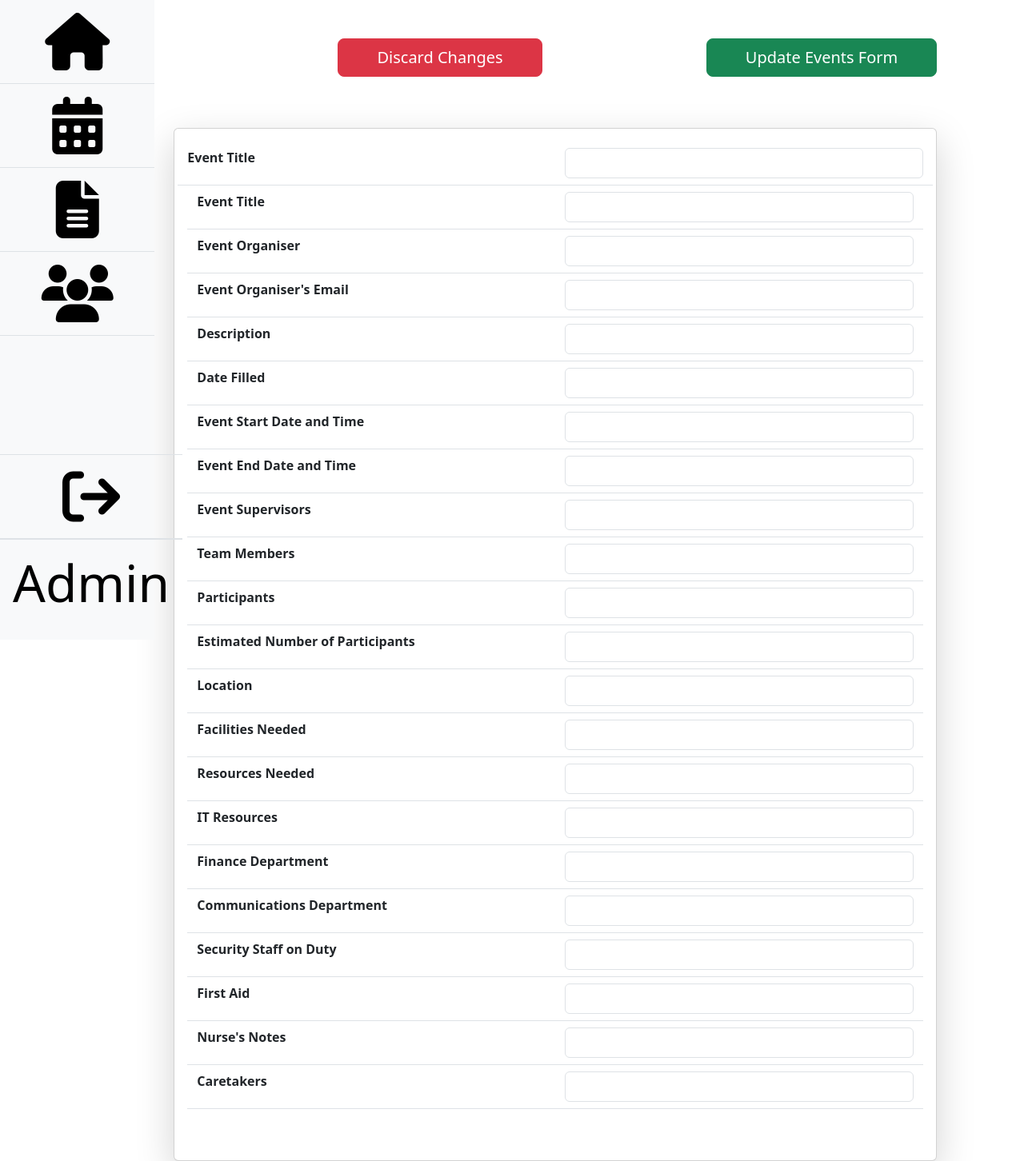
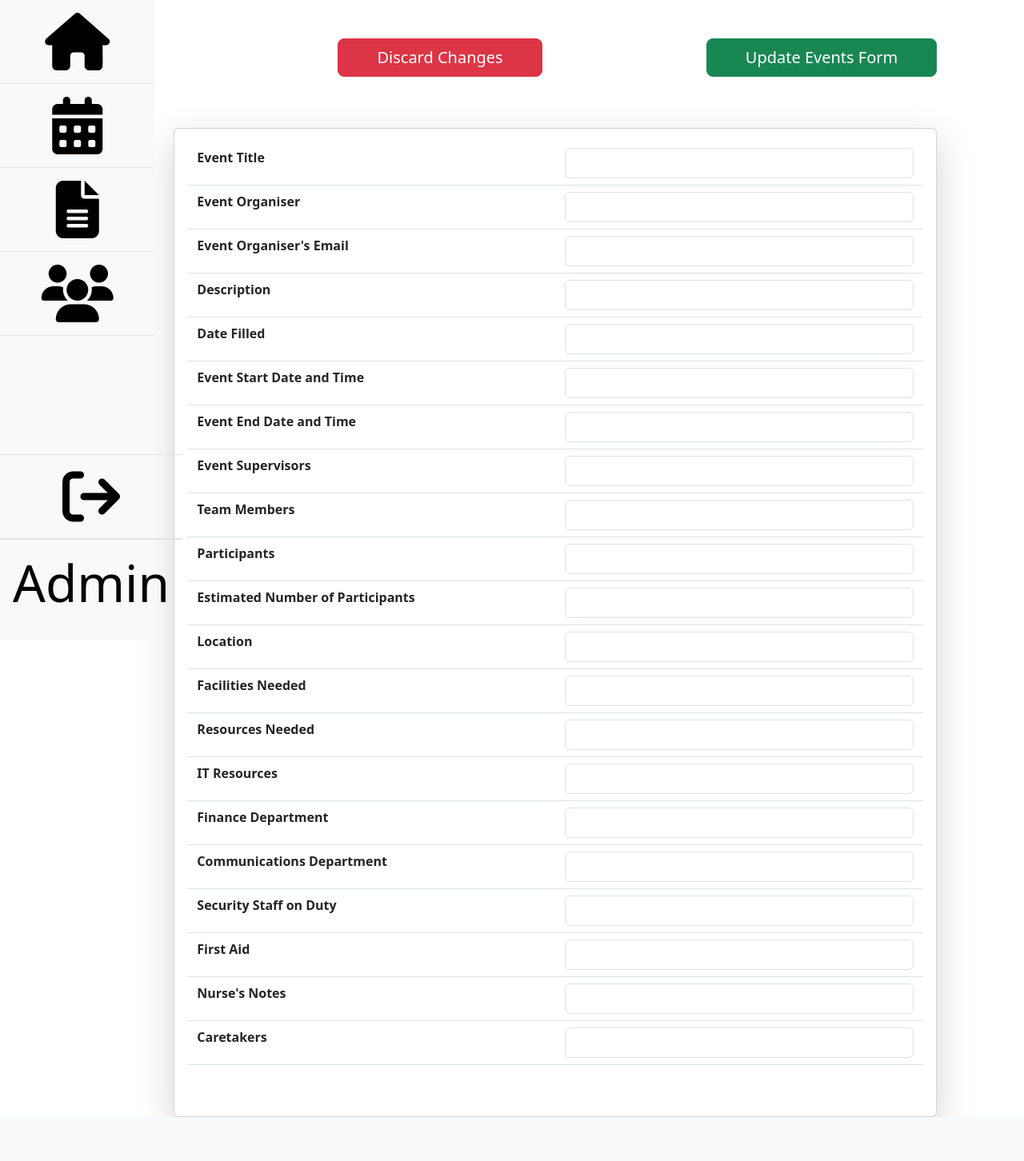
Before and after one commit to MJamesA/CompSciIA, a Flask app: page /admin/editform/1 in a window 1280 px wide. Shown: the whole page at 80% size. After the commit the page ends 1397 px from the top, so only its background shows below. Run offline with Flask 3, Linux system fonts and the light colour scheme; the visitor is signed in with stand-in values (Sample User, id 1); data that the repository does not hold is empty; some libraries are stand-ins or nearby versions.

Commit message:
event form edit

```diff
--- a/app/routes/admin.py
+++ b/app/routes/admin.py
@@ -130,6 +130,34 @@ def editform(EventID):
         return redirect(url_for('admin_routes.admin_login'))
 
     submitted_form = Event.query.get(EventID)
+
+    if request.method == 'POST':
+        EventTitle=request.form['title'],
+        Description=request.form['description'],
+        EmailAddress=request.form['organizer_email'],
+        DateFilled=request.form['event_date'],
+        EventSupervisor=request.form['supervisors'],
+        SecurityStaff=request.form['security_staff'],
+        EventStart=request.form['start_time'],
+        EventEnd=request.form['end_time'],
+        # organizer_name=request.form['organizer_name'],
+        Location=request.form.get('location'),
+        Facilities=request.form.get('facilities'),
+        Resources=request.form.get('resources_needed'),
+        TeamMembers=request.form.get('team_members'),
+        Spectators=request.form.get('participants'),
+        EstSpectators=request.form.get('estspectators'),
+        ITResources=request.form.get('it_resources'),
+        Finance=request.form.get('finance_department'),
+        Communications=request.form.get('communication_department'),
+        FirstAid=request.form.get('first_aid_required'),
+        NurseNote=request.form.get('nurse_notes'),
+        Caretakers=request.form.get('caretakers'),
+        EventOrg=request.form.get('event_organiser')
+
+        db.session.commit()
+        flash("Profile updated successfully", "success")
+        return redirect(url_for('admin_routes.existingform'))
 
     return render_template('admin/eventsformedit.html', submitted_form=submitted_form )
 
--- a/templates/admin/eventsformedit.html
+++ b/templates/admin/eventsformedit.html
@@ -8,165 +8,178 @@
 <div class="container mt-4">
     <div class="d-flex justify-content-between mb-5">
         <h1 class="card-title mt-4 ">{{ submitted_form.EventTitle }}</h1>
-        <a class="btn btn-danger mt-4 mb-3 btn-lg px-5" href="{{ url_for('admin_routes.existingform') }}">Discard Changes</a>
+        <a class="btn btn-danger mt-4 mb-3 btn-lg px-5" data-bs-toggle="modal" data-bs-target="#existingforms">Discard Changes</a>
+            <div class="modal" data-bs-backdrop="static" data-bs-keyboard="false" tabindex="-1" aria-hidden="true" id="existingforms">
+                <div class="modal-dialog">
+                <div class="modal-content">
+                    <div class="modal-header">
+                    <h1 class="modal-title fs-5">Warning</h1>
+                    <button type="button" class="btn-close" data-bs-dismiss="modal"></button>
+                    </div>
+                    <div class="modal-body">
+                    <p>You want to leave the page, any unsaved progress will be lost</p>
+                    </div>
+                    <div class="modal-footer">
+                    <button type="button" class="btn btn-secondary" data-bs-dismiss="modal">Return to Form</button>
+                    <a href="{{ url_for('admin_routes.existingform') }}" class="btn btn-danger">
+                    Leave Page
+                    </a>
+                    </div>
+                </div>
+                </div>
+            </div>
         <button class="btn btn-success mt-4 mb-3 btn-lg px-5" type="submit">Update Events Form</button>
     </div>
     <div class="card shadow-lg">
         <div class="card-body">
             <div class="row d-flex align-items-stretch">
                 <div class="container">
-                    <div class="row py-2 border-bottom">
-                        <div class="fw-bold col-6">Event Title</div>
-                        <div class="col-6 ">
-                            <input class="form-control" value="{{ submitted_form.EventTitle }}"></input>
-                        </div>
-                    </div>
 
                     <div class="container">
                         <div class="row py-2 border-bottom">
                             <div class="fw-bold col-6">Event Title</div>
                             <div class="col-6">
-                                <input class="form-control" value="{{ submitted_form.EventTitle }}">
+                                <input name="title" class="form-control" value="{{ submitted_form.EventTitle }}">
                             </div>
                         </div>
 
                         <div class="row py-2 border-bottom">
                             <div class="fw-bold col-6">Event Organiser</div>
                             <div class="col-6">
-                                <input class="form-control" value="{{ submitted_form.EventOrg }}">
+                                <input name="event_organiser" class="form-control" value="{{ submitted_form.EventOrg }}">
                             </div>
                         </div>
 
                         <div class="row py-2 border-bottom">
                             <div class="fw-bold col-6">Event Organiser's Email</div>
                             <div class="col-6">
-                                <input class="form-control" value="{{ submitted_form.EmailAddress }}">
+                                <input name="organizer_email" class="form-control" value="{{ submitted_form.EmailAddress }}">
                             </div>
                         </div>
 
                         <div class="row py-2 border-bottom">
                             <div class="fw-bold col-6">Description</div>
                             <div class="col-6">
-                                <input class="form-control" value="{{ submitted_form.Description }}">
+                                <input name="description" class="form-control" value="{{ submitted_form.Description }}">
                             </div>
                         </div>
 
                         <div class="row py-2 border-bottom">
                             <div class="fw-bold col-6">Date Filled</div>
                             <div class="col-6">
-                                <input class="form-control" value="{{ submitted_form.DateFilled }}">
+                                <input name="event_date" class="form-control" value="{{ submitted_form.DateFilled }}">
                             </div>
                         </div>
 
                         <div class="row py-2 border-bottom">
                             <div class="fw-bold col-6">Event Start Date and Time</div>
                             <div class="col-6">
-                                <input class="form-control" value="{{ submitted_form.EventStart }}">
+                                <input name="start_time" class="form-control" value="{{ submitted_form.EventStart }}">
                             </div>
                         </div>
 
                         <div class="row py-2 border-bottom">
                             <div class="fw-bold col-6">Event End Date and Time</div>
                             <div class="col-6">
-                                <input class="form-control" value="{{ submitted_form.EventEnd }}">
+                                <input name="end_time" class="form-control" value="{{ submitted_form.EventEnd }}">
                             </div>
                         </div>
 
                         <div class="row py-2 border-bottom">
                             <div class="fw-bold col-6">Event Supervisors</div>
                             <div class="col-6">
-                                <input class="form-control" value="{{ submitted_form.EventSupervisor }}">
+                                <input name="supervisors" class="form-control" value="{{ submitted_form.EventSupervisor }}">
                             </div>
                         </div>
 
                         <div class="row py-2 border-bottom">
                             <div class="fw-bold col-6">Team Members</div>
                             <div class="col-6">
-                                <input class="form-control" value="{{ submitted_form.TeamMembers }}">
+                                <input name="team_members" class="form-control" value="{{ submitted_form.TeamMembers }}">
                             </div>
                         </div>
 
                         <div class="row py-2 border-bottom">
                             <div class="fw-bold col-6">Participants</div>
                             <div class="col-6">
-                                <input class="form-control" value="{{ submitted_form.Spectators }}">
+                                <input name="participants" class="form-control" value="{{ submitted_form.Spectators }}">
                             </div>
                         </div>
 
                         <div class="row py-2 border-bottom">
                             <div class="fw-bold col-6">Estimated Number of Participants</div>
                             <div class="col-6">
-                                <input class="form-control" value="{{ submitted_form.EstSpectators }}">
+                                <input name="estspectators" class="form-control" value="{{ submitted_form.EstSpectators }}">
                             </div>
                         </div>
 
                         <div class="row py-2 border-bottom">
                             <div class="fw-bold col-6">Location</div>
                             <div class="col-6">
-                                <input class="form-control" value="{{ submitted_form.Location }}">
+                                <input name="location" class="form-control" value="{{ submitted_form.Location }}">
                             </div>
                         </div>
 
                         <div class="row py-2 border-bottom">
                             <div class="fw-bold col-6">Facilities Needed</div>
                             <div class="col-6">
-                                <input class="form-control" value="{{ submitted_form.Facilities }}">
+                                <input name="facilities" class="form-control" value="{{ submitted_form.Facilities }}">
                             </div>
                         </div>
 
                         <div class="row py-2 border-bottom">
                             <div class="fw-bold col-6">Resources Needed</div>
                             <div class="col-6">
-                                <input class="form-control" value="{{ submitted_form.Resources }}">
+                                <input name="resources_needed" class="form-control" value="{{ submitted_form.Resources }}">
                             </div>
                         </div>
 
                         <div class="row py-2 border-bottom">
                             <div class="fw-bold col-6">IT Resources</div>
                             <div class="col-6">
-                                <input class="form-control" value="{{ submitted_form.ITResources }}">
+                                <input name="it_resources" class="form-control" value="{{ submitted_form.ITResources }}">
                             </div>
                         </div>
 
                         <div class="row py-2 border-bottom">
                             <div class="fw-bold col-6">Finance Department</div>
                             <div class="col-6">
-                                <input class="form-control" value="{{ submitted_form.Finance }}">
+                                <input name="finance_department" class="form-control" value="{{ submitted_form.Finance }}">
                             </div>
                         </div>
 
                         <div class="row py-2 border-bottom">
                             <div class="fw-bold col-6">Communications Department</div>
                             <div class="col-6">
-                                <input class="form-control" value="{{ submitted_form.Communications }}">
+                                <input name="communication_department" class="form-control" value="{{ submitted_form.Communications }}">
                             </div>
                         </div>
 
                         <div class="row py-2 border-bottom">
                             <div class="fw-bold col-6">Security Staff on Duty</div>
                             <div class="col-6">
-                                <input class="form-control" value="{{ submitted_form.SecurityStaff }}">
+                                <input name="security_staff" class="form-control" value="{{ submitted_form.SecurityStaff }}">
                             </div>
                         </div>
 
                         <div class="row py-2 border-bottom">
                             <div class="fw-bold col-6">First Aid</div>
                             <div class="col-6">
-                                <input class="form-control" value="{{ submitted_form.FirstAid }}">
+                                <input name="first_aid_required" class="form-control" value="{{ submitted_form.FirstAid }}">
                             </div>
                         </div>
 
                         <div class="row py-2 border-bottom">
                             <div class="fw-bold col-6">Nurse's Notes</div>
                             <div class="col-6">
-                                <input class="form-control" value="{{ submitted_form.NurseNote }}">
+                                <input name="nurse_notes" class="form-control" value="{{ submitted_form.NurseNote }}">
                             </div>
                         </div>
 
                         <div class="row py-2 border-bottom">
                             <div class="fw-bold col-6">Caretakers</div>
                             <div class="col-6">
-                                <input class="form-control" value="{{ submitted_form.Caretakers }}">
+                                <input name="caretakers" class="form-control" value="{{ submitted_form.Caretakers }}">
                             </div>
                         </div>
                 <div class="d-flex justify-content-center mt-5">
```
